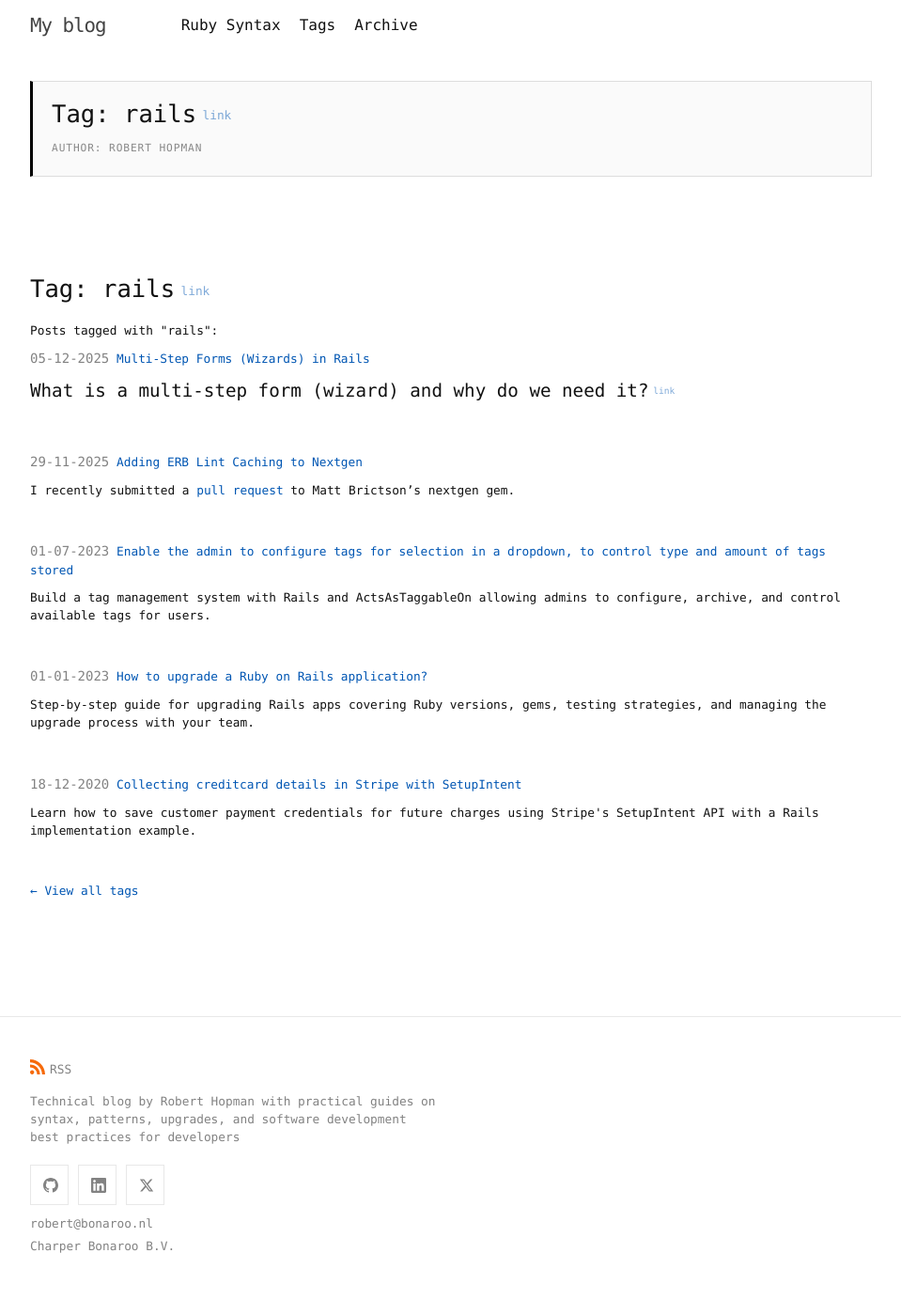
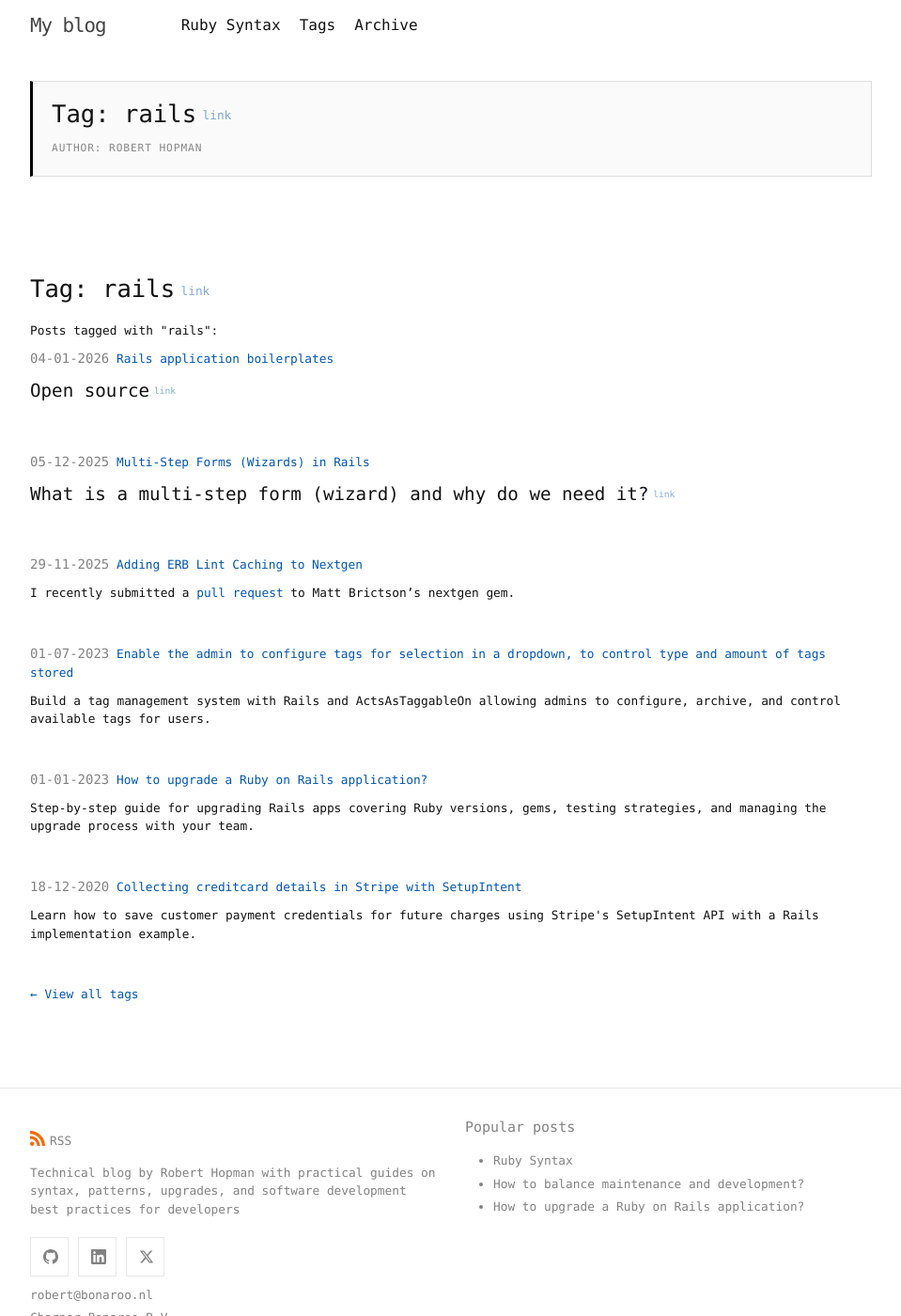
Before and after one commit to roberthopman/roberthopman.github.io, a Jekyll site: the page built from tags/rails.md, in a window 1280 px wide and 1400 px high. Shown: the whole window at 94% size, without its empty margins (160-1119 px from the left). Built offline with Jekyll 4.4.1, drawn with Linux system fonts in a browser that asks for light colours.

Commit message:
Add footer and Rails boilerplates

```diff
--- /dev/null
+++ b/_data/post_footer.yml
@@ -0,0 +1,9 @@
+# Links to display at the end of blog posts
+# Add entries with title and url
+
+- title: "Ruby Syntax"
+  url: "/ruby-syntax"
+- title: "How to balance maintenance and development?"
+  url: "/how-to-balance-maintenance-and-development"
+- title: "How to upgrade a Ruby on Rails application?"
+  url: "/how-to-upgrade-a-ruby-on-rails-application"
--- a/_includes/footer.html
+++ b/_includes/footer.html
@@ -32,7 +32,16 @@
         </div>
       </div>
       <div class="footer-col">
-
+        {%- if page.url != "/" and site.data.post_footer.size > 0 -%}
+        <div class="post-footer-links">
+          <h3>Popular posts</h3>
+          <ul>
+            {%- for item in site.data.post_footer -%}
+            <li><a href="{{ item.url | relative_url }}">{{ item.title }}</a></li>
+            {%- endfor -%}
+          </ul>
+        </div>
+        {%- endif -%}
       </div>
     </div>
 
```
Also changed, not shown: _posts/2026-01-04-rails-application-boilerplates.md (added, +47 -0 lines).
